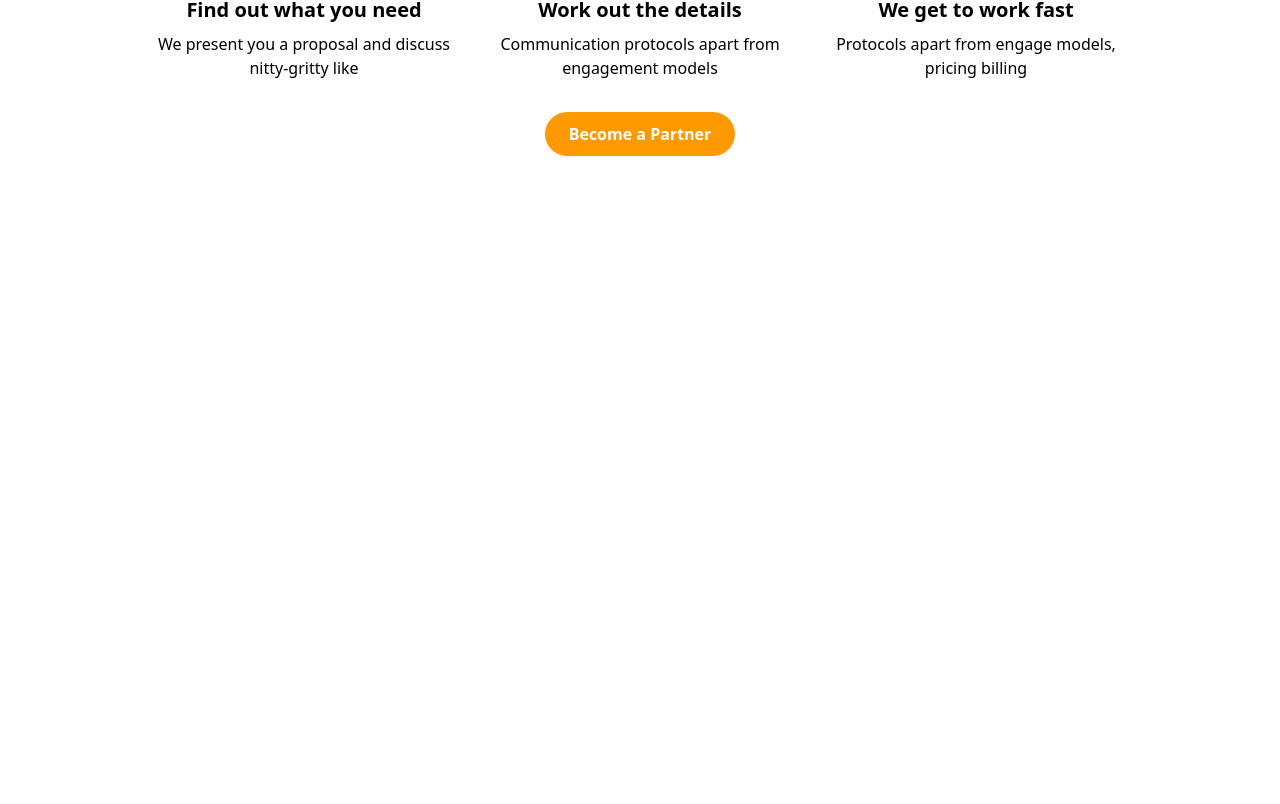
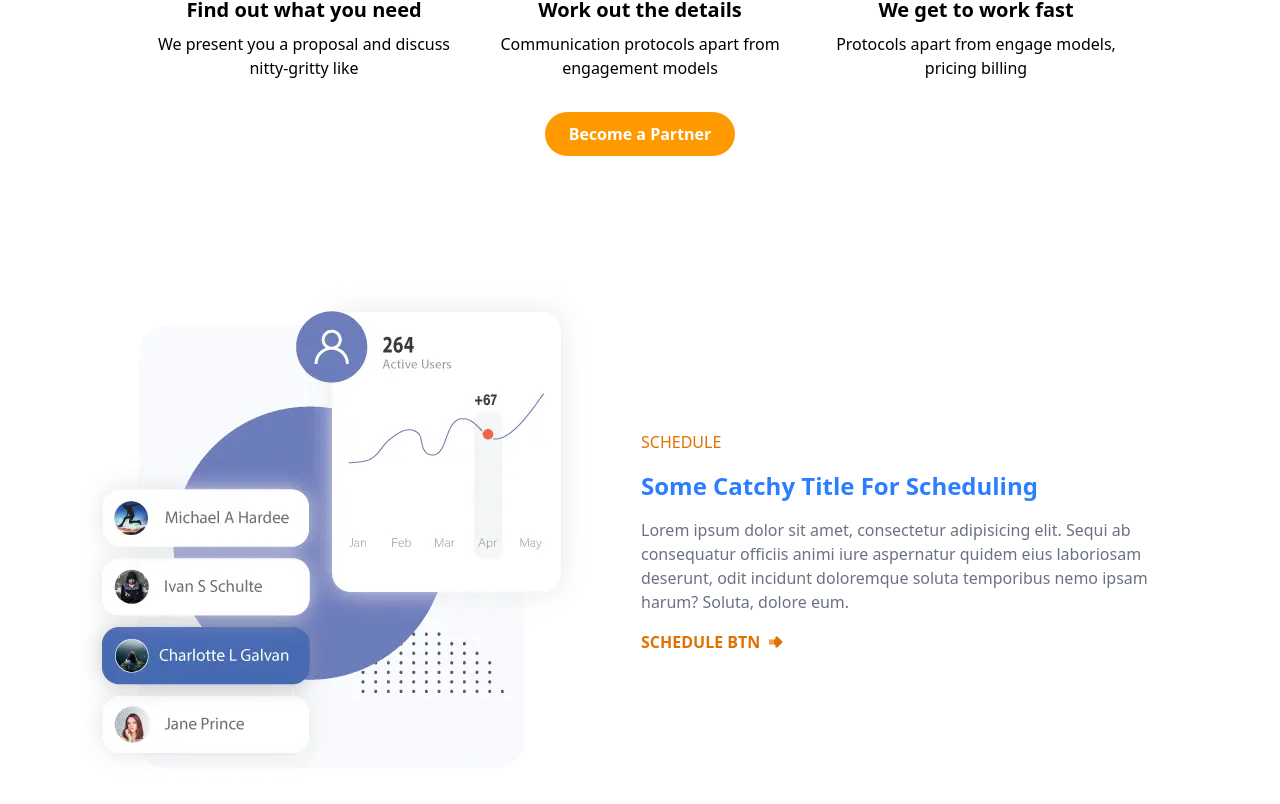
Before and after one commit to ndUltrashield/react-landing, a React (Vite) app: page / in a window 1280 px wide. Shown: the part 1562-2366 px from the top of the page. Before the commit the page ends 1782 px from the top, so only its background shows below. Built offline with nearby package versions, Linux system fonts and the light colour scheme.

Commit message:
Schedule section done

```diff
--- a/src/App.jsx
+++ b/src/App.jsx
@@ -3,6 +3,7 @@ import Hero from './components/Hero'
 import Navbar from './components/Navbar'
 import Partner from './components/Partner'
 import Purpose from './components/Purpose'
+import Schedule from './components/Schedule'
 import Showcase from './components/Showcase'
 
 function App() {
@@ -15,6 +16,7 @@ function App() {
         <Showcase />
         <Purpose />
         <Partner />
+        <Schedule />
       </div>
     </main>
   )
--- a/src/components/Hero.jsx
+++ b/src/components/Hero.jsx
@@ -4,7 +4,7 @@ import Heroimg from "../assets/hero-image.png";
 
 const Hero = () => {
     return (
-        <section className="container mx-auto flex flex-col md:flex-row justify-between items-center pt-48 pb-6 px-4 sm:px-6 lg:px-8">
+        <section id="home" className="container mx-auto flex flex-col md:flex-row justify-between items-center pt-48 pb-6 px-4 sm:px-6 lg:px-8">
             {/* left side */}
             <div className="w-full md:w-1/2 space-y-8">
                 {/* Star */}
--- a/src/components/Purpose.jsx
+++ b/src/components/Purpose.jsx
@@ -18,7 +18,7 @@ const Purpose = () => {
     ];
 
     return (
-        <section className='w-full mx-auto px-4 sm:px-6 lg:px-8 bg-gray-50 py-16 flex flex-col sm:flex-row md:flex-row lg:flex-row gap-4 items-center sm:items-start md:items-start'>
+        <section id='about' className='w-full mx-auto px-4 sm:px-6 lg:px-8 bg-gray-50 py-16 flex flex-col sm:flex-row md:flex-row lg:flex-row gap-4 items-center sm:items-start md:items-start'>
             <div className='max-w-6xl mx-0 sm:mx-auto md:mx-auto lg:mx-auto flex flex-col gap-1 justify-start'>
                 <p className='uppercase text-sm text-amber-600'>Achieve more</p>
                 <div className='font-extrabold text-4xl w-fit sm:w-64'>
--- /dev/null
+++ b/src/components/Schedule.jsx
@@ -0,0 +1,24 @@
+import React from 'react'
+import ScheduleImg from '../assets/stats.webp'
+import { TbArrowBigRightLinesFilled } from "react-icons/tb";
+
+const Schedule = () => {
+    return (
+        <section className='max-w-6xl mx-auto px-4 py-2 sm:py-4 md:py-8 lg:py-16'>
+            <div className='flex flex-col lg:flex-row items-center justify-center gap-12 '>
+                <img src={ScheduleImg} alt="Stats image" />
+                <div className='flex flex-col gap-4 justify-start items-start'>
+                    <p className='uppercase text-amber-600'>Schedule</p>
+                    <h2 className='text-blue-500 font-bold text-2xl capitalize'>Some catchy title for scheduling</h2>
+                    <p className='text-gray-500'>Lorem ipsum dolor sit amet, consectetur adipisicing elit. Sequi ab consequatur officiis animi iure aspernatur quidem eius laboriosam deserunt, odit incidunt doloremque soluta temporibus nemo ipsam harum? Soluta, dolore eum.</p>
+                    <a href='#' className='flex justify-center items-center gap-2'>
+                        <p className='uppercase text-amber-600 font-semibold'>Schedule btn</p>
+                        <TbArrowBigRightLinesFilled className='text-amber-600' />
+                    </a>
+                </div>
+            </div>
+        </section>
+    )
+}
+
+export default Schedule
```
